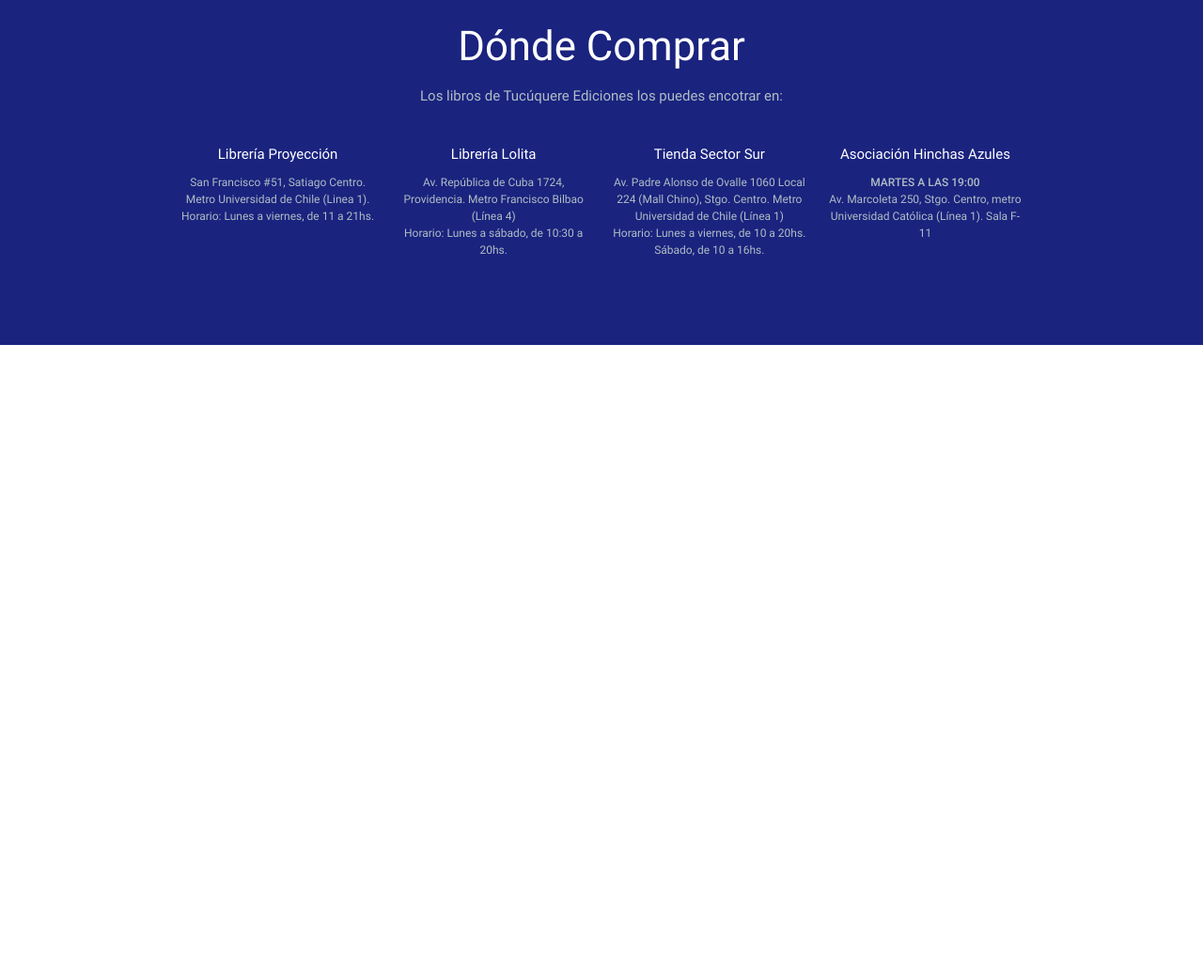
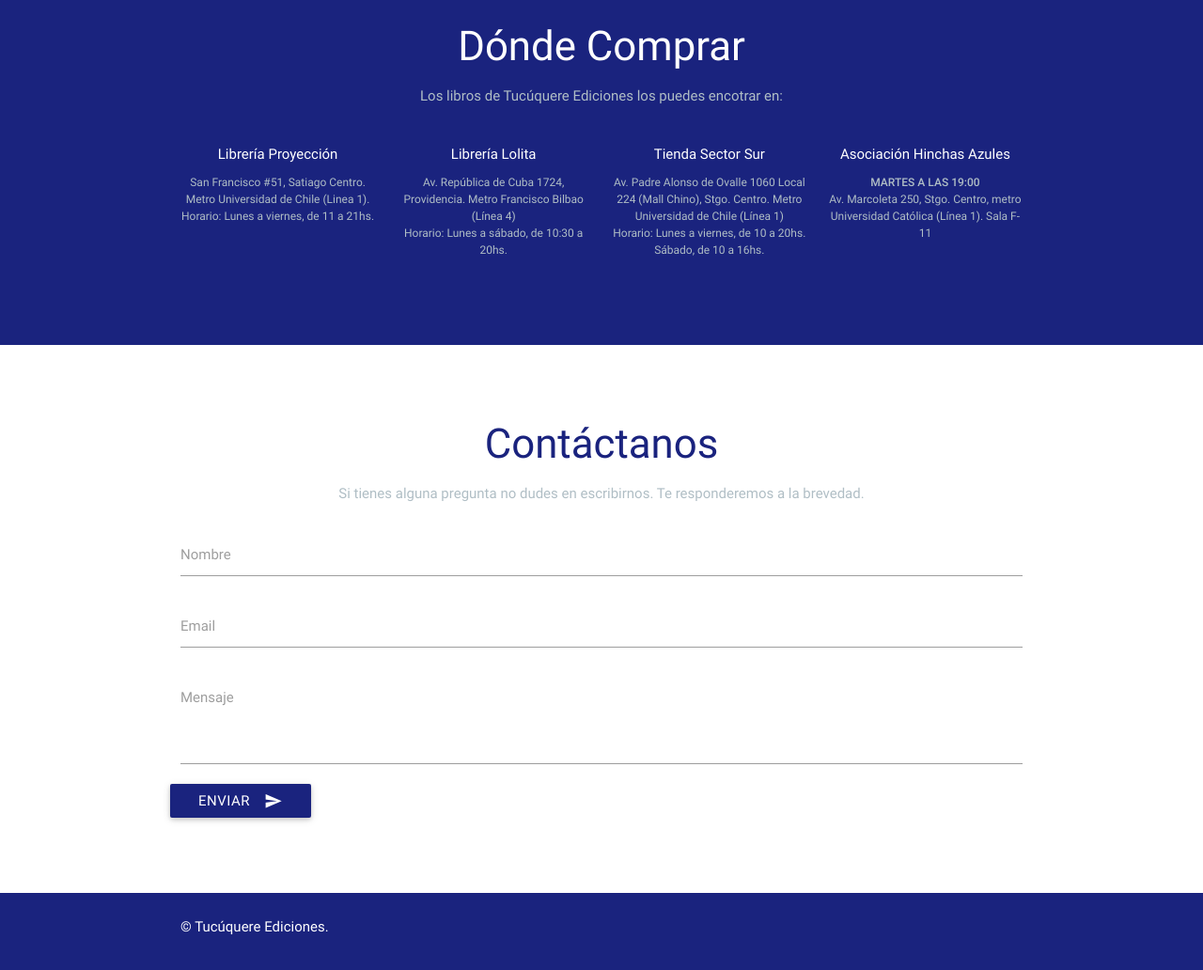
Before and after one commit to opazisimo/ejercicio-materialize, a plain HTML site: page index.html in a window 1280 px wide. Shown: the part 1674-2706 px from the top of the page at 94% size. Before the commit the page ends 2041 px from the top, so only its background shows below. Drawn offline with nearby package versions, Linux system fonts and the light colour scheme.

Commit message:
seccion contacto y footer listo

```diff
--- a/css/main.css
+++ b/css/main.css
@@ -3,6 +3,13 @@
 }
 .col.back1 {
 	background: url(../img/TUCUQUEREPNG2.png);
+	background-position: center;
+	background-size: cover;
+	background-repeat: no-repeat;
+	padding-top: 250px;
+}
+.col.back2 {
+	background: url(../img/2.jpg);
 	background-position: center;
 	background-size: cover;
 	background-repeat: no-repeat;
@@ -18,6 +25,10 @@
 	padding-bottom: 60px;
 	padding-top: 60px;
 }
+.marginsf {
+	padding-bottom: 10px;
+	padding-top: 10px;
+}
 .cardi {
 	width: 300px;
 }
--- a/index.html
+++ b/index.html
@@ -48,7 +48,7 @@
           <div class="col s6 back1">
           </div>
           <div class="col s6">
-            <p class="justify grey-text text-darken-3">Es una editorial que emerge en aras de la Asociación de Hinchas Azules para materializar los proyectos editoriales de la hinchada del Club Universidad de Chile. <br>Su nombre es recogido de la denominación del mayor búho de Chile, palabra cuya etimología es de origen onomatopéyico, originaria de nuestro territorio. <br>Entre el quehacer de esta editorial se encuentra el impulso a la investigación y a la creación a través de la edición y publicación de obras manadas de la comunidad, ya sea en medios impresos, audiovisuales, digitales o hipertextuales.</p>
+            <p class="justify blue-grey-text text-lighten-3">Es una editorial que emerge en aras de la Asociación de Hinchas Azules para materializar los proyectos editoriales de la hinchada del Club Universidad de Chile. <br>Su nombre es recogido de la denominación del mayor búho de Chile, palabra cuya etimología es de origen onomatopéyico, originaria de nuestro territorio. <br>Entre el quehacer de esta editorial se encuentra el impulso a la investigación y a la creación a través de la edición y publicación de obras manadas de la comunidad, ya sea en medios impresos, audiovisuales, digitales o hipertextuales.</p>
           </div>
         </div>
       </div>
@@ -137,9 +137,39 @@
       </div>
     </section>
 <!-- Contacto -->
-    <section id="contacto"></section>
+    <section id="contacto" class="margins">
+      <div class="container">
+          <h3 class="center-align indigo-text text-darken-4">Contáctanos</h3>
+          <p class="center-align blue-grey-text text-lighten-3">Si tienes alguna pregunta no dudes en escribirnos. Te responderemos a la brevedad.</p>
+          <div class="row">
+              <div class="col s12 input-field">
+                <input id="first_name" type="text" class="validate">
+               <label for="first_name">Nombre</label>
+              </div>
+              <div class="col s12 input-field">
+                <input id="email" type="email" class="validate">
+                <label for="email">Email</label>
+              </div>
+              <div class="col s12 input-field">
+                <textarea id="textarea1" class="materialize-textarea"></textarea>
+                <label for="textarea1">Mensaje</label>
+              </div>
+              <button class="btn indigo darken-4 waves-effect waves-light" type="submit" name="action">Enviar
+                <i class="material-icons right">send</i>
+              </button>
+          </div>
+      </div>
+    </section>
 <!-- Footer -->
-    <footer id="footer"></footer>
+    <footer id="footer" class="indigo darken-4 marginsf">
+      <div class="container">
+        <div class="row">
+          <div class="col s12">
+            <p class="white-text">© Tucúquere Ediciones.</p>
+          </div>
+        </div>
+      </div>
+    </footer>
 <!--Import jQuery before materialize.js-->
       <script type="text/javascript" src="https://code.jquery.com/jquery-2.1.1.min.js"></script>
       <script type="text/javascript" src="js/materialize.min.js"></script>
```
